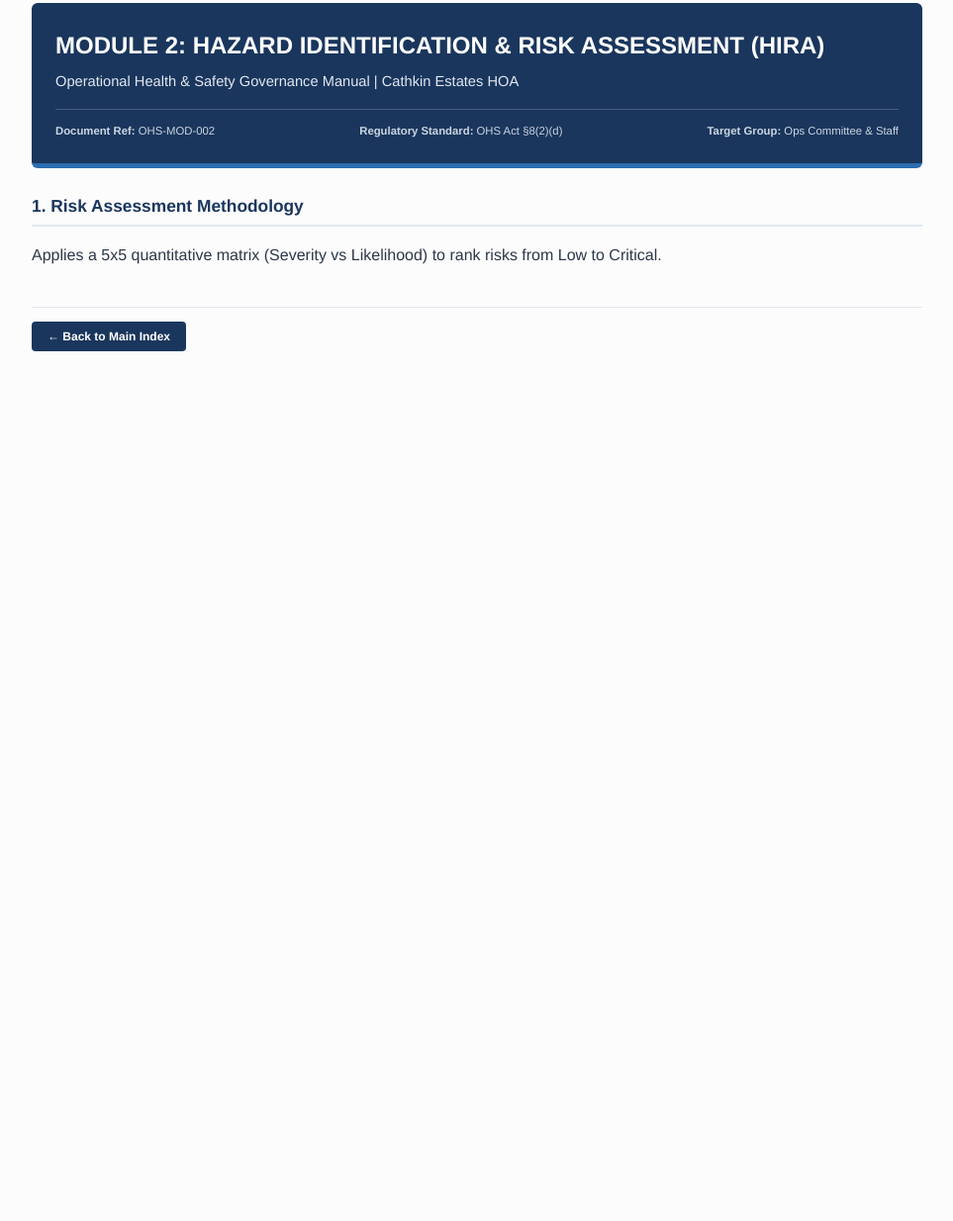
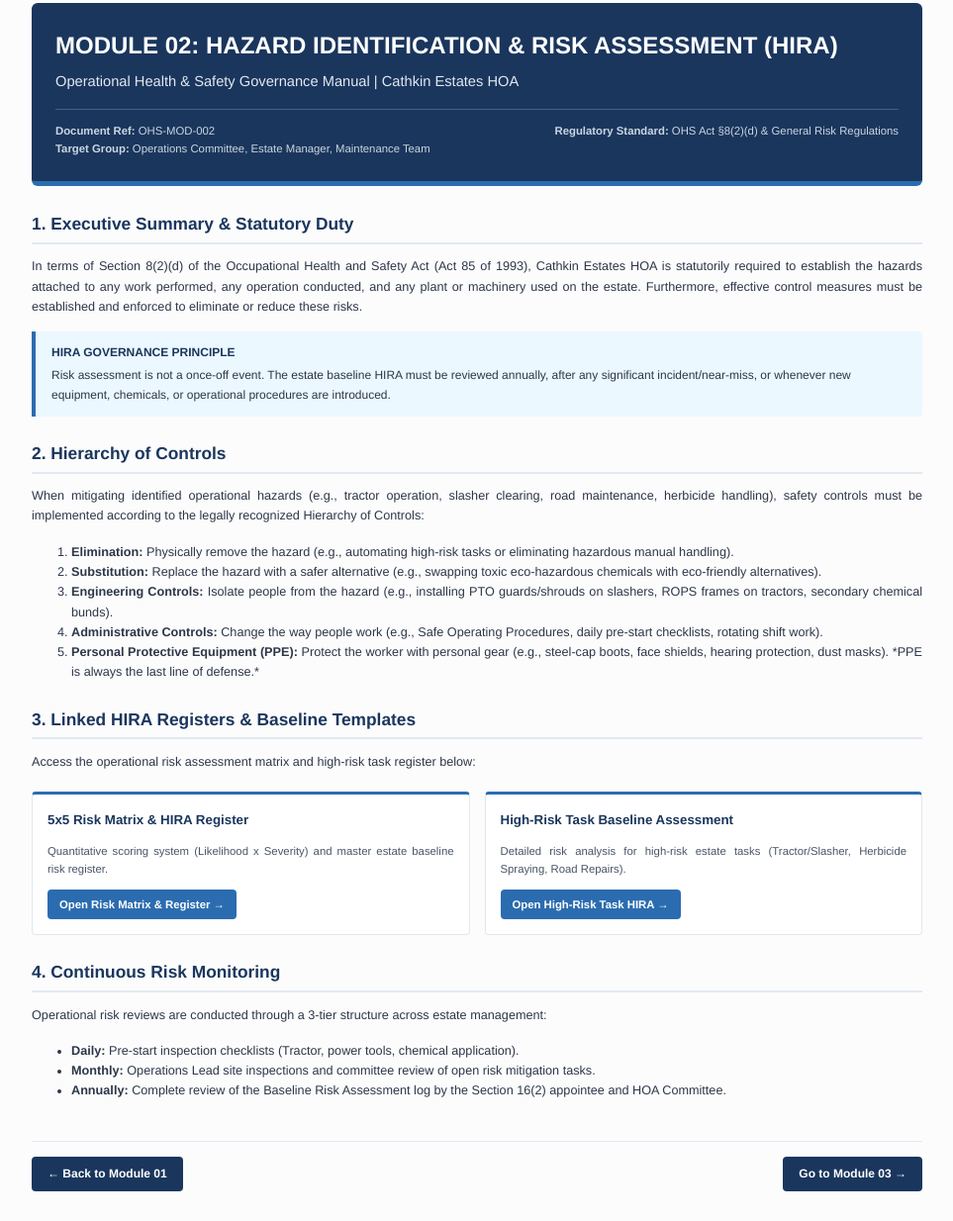
Before and after one commit to cathkinoperations-blip/cathkin-ohs-framework, a plain HTML site: page module_02_hira.html in a window 1280 px wide. Shown: the part 27-1261 px from the top of the page at 99% size, without its empty margins (158-1121 px from the left). Before the commit the page ends 800 px from the top, so only its background shows below. Drawn offline with Linux system fonts and the light colour scheme.

Commit message:
Module 2 completed

```diff
--- a/module_02_hira.html
+++ b/module_02_hira.html
@@ -3,7 +3,7 @@
 <head>
     <meta charset="UTF-8">
     <meta name="viewport" content="width=device-width, initial-scale=1.0">
-    <title>MODULE 2: HAZARD IDENTIFICATION & RISK ASSESSMENT (HIRA)</title>
+    <title>Module 02: Hazard Identification & Risk Assessment (HIRA) | Cathkin Estates HOA</title>
     <style>
         body { font-family: 'Helvetica Neue', Helvetica, Arial, sans-serif; line-height: 1.6; color: #2d3748; max-width: 900px; margin: 30px auto; padding: 0 20px; background-color: #fcfcfd; }
         .header-banner { background-color: #1a365d; color: #ffffff; padding: 24px; border-radius: 6px; margin-bottom: 25px; border-bottom: 5px solid #2b6cb0; }
@@ -11,28 +11,83 @@
         .header-banner .subtitle { font-size: 11pt; color: #e2e8f0; margin: 0; font-weight: 300; }
         .header-banner .meta-bar { margin-top: 15px; padding-top: 12px; border-top: 1px solid rgba(255, 255, 255, 0.2); font-size: 8.5pt; color: #cbd5e0; display: flex; justify-content: space-between; flex-wrap: wrap; }
         h2 { font-size: 13pt; color: #1a365d; border-bottom: 2px solid #e2e8f0; padding-bottom: 4px; margin-top: 24px; margin-bottom: 12px; font-weight: 700; }
+        h3 { font-size: 11pt; color: #2b6cb0; margin-top: 18px; margin-bottom: 8px; font-weight: 600; }
+        p, li { font-size: 9.5pt; text-align: justify; }
+        .callout { background-color: #ebf8ff; border-left: 4px solid #2b6cb0; padding: 12px 16px; margin: 15px 0; border-radius: 0 4px 4px 0; font-size: 9pt; }
+        .callout-title { font-weight: bold; color: #1a365d; margin-bottom: 4px; }
         table { width: 100%; border-collapse: collapse; margin: 15px 0; font-size: 8.5pt; }
-        th { background-color: #2d3748; color: #ffffff; text-align: left; padding: 8px 10px; }
-        td { padding: 7px 10px; border-bottom: 1px solid #e2e8f0; }
-        .form-box { border: 1px solid #cbd5e0; background-color: #ffffff; padding: 14px; border-radius: 4px; margin: 15px 0; }
-        .field-line { border-bottom: 1px dotted #a0aec0; height: 20px; margin-bottom: 8px; font-size: 9pt; }
-        .nav-footer { margin-top: 40px; padding-top: 15px; border-top: 1px solid #e2e8f0; }
+        th { background-color: #2d3748; color: #ffffff; text-align: left; padding: 8px 10px; font-weight: 600; }
+        td { padding: 7px 10px; border-bottom: 1px solid #e2e8f0; vertical-align: top; }
+        tr:nth-child(even) td { background-color: #f7fafc; }
+        .action-card-grid { display: grid; grid-template-columns: 1fr 1fr; gap: 15px; margin: 20px 0; }
+        .action-card { background: #ffffff; border: 1px solid #e2e8f0; border-top: 3px solid #2b6cb0; padding: 15px; border-radius: 4px; }
+        .action-card h4 { margin: 0 0 8px 0; color: #1a365d; font-size: 10pt; }
+        .action-card p { font-size: 8.5pt; margin-bottom: 12px; color: #4a5568; }
+        .btn-link { display: inline-block; background-color: #2b6cb0; color: #ffffff; padding: 6px 12px; border-radius: 4px; text-decoration: none; font-size: 8.5pt; font-weight: bold; }
+        .btn-link:hover { background-color: #1a365d; }
+        .nav-footer { margin-top: 40px; padding-top: 15px; border-top: 1px solid #e2e8f0; display: flex; justify-content: space-between; }
         .nav-footer a { background-color: #1a365d; color: white; padding: 8px 16px; border-radius: 4px; text-decoration: none; font-size: 9pt; font-weight: bold; }
     </style>
 </head>
 <body>
+
     <div class="header-banner">
-        <h1>MODULE 2: HAZARD IDENTIFICATION & RISK ASSESSMENT (HIRA)</h1>
+        <h1>MODULE 02: HAZARD IDENTIFICATION & RISK ASSESSMENT (HIRA)</h1>
         <div class="subtitle">Operational Health & Safety Governance Manual | Cathkin Estates HOA</div>
         <div class="meta-bar">
             <span><strong>Document Ref:</strong> OHS-MOD-002</span>
-            <span><strong>Regulatory Standard:</strong> OHS Act §8(2)(d)</span>
-            <span><strong>Target Group:</strong> Ops Committee & Staff</span>
+            <span><strong>Regulatory Standard:</strong> OHS Act §8(2)(d) & General Risk Regulations</span>
+            <span><strong>Target Group:</strong> Operations Committee, Estate Manager, Maintenance Team</span>
         </div>
     </div>
-    <h2>1. Risk Assessment Methodology</h2><p>Applies a 5x5 quantitative matrix (Severity vs Likelihood) to rank risks from Low to Critical.</p>
+
+    <h2>1. Executive Summary & Statutory Duty</h2>
+    <p>In terms of Section 8(2)(d) of the Occupational Health and Safety Act (Act 85 of 1993), Cathkin Estates HOA is statutorily required to establish the hazards attached to any work performed, any operation conducted, and any plant or machinery used on the estate. Furthermore, effective control measures must be established and enforced to eliminate or reduce these risks.</p>
+
+    <div class="callout">
+        <div class="callout-title">HIRA GOVERNANCE PRINCIPLE</div>
+        Risk assessment is not a once-off event. The estate baseline HIRA must be reviewed annually, after any significant incident/near-miss, or whenever new equipment, chemicals, or operational procedures are introduced.
+    </div>
+
+    <h2>2. Hierarchy of Controls</h2>
+    <p>When mitigating identified operational hazards (e.g., tractor operation, slasher clearing, road maintenance, herbicide handling), safety controls must be implemented according to the legally recognized Hierarchy of Controls:</p>
+
+    <ol>
+        <li><strong>Elimination:</strong> Physically remove the hazard (e.g., automating high-risk tasks or eliminating hazardous manual handling).</li>
+        <li><strong>Substitution:</strong> Replace the hazard with a safer alternative (e.g., swapping toxic eco-hazardous chemicals with eco-friendly alternatives).</li>
+        <li><strong>Engineering Controls:</strong> Isolate people from the hazard (e.g., installing PTO guards/shrouds on slashers, ROPS frames on tractors, secondary chemical bunds).</li>
+        <li><strong>Administrative Controls:</strong> Change the way people work (e.g., Safe Operating Procedures, daily pre-start checklists, rotating shift work).</li>
+        <li><strong>Personal Protective Equipment (PPE):</strong> Protect the worker with personal gear (e.g., steel-cap boots, face shields, hearing protection, dust masks). *PPE is always the last line of defense.*</li>
+    </ol>
+
+    <h2>3. Linked HIRA Registers & Baseline Templates</h2>
+    <p>Access the operational risk assessment matrix and high-risk task register below:</p>
+
+    <div class="action-card-grid">
+        <div class="action-card">
+            <h4>5x5 Risk Matrix & HIRA Register</h4>
+            <p>Quantitative scoring system (Likelihood x Severity) and master estate baseline risk register.</p>
+            <a href="02_sub_hira_register_matrix.html" class="btn-link" target="_blank">Open Risk Matrix & Register &rarr;</a>
+        </div>
+        <div class="action-card">
+            <h4>High-Risk Task Baseline Assessment</h4>
+            <p>Detailed risk analysis for high-risk estate tasks (Tractor/Slasher, Herbicide Spraying, Road Repairs).</p>
+            <a href="02_sub_high_risk_task_hira.html" class="btn-link" target="_blank">Open High-Risk Task HIRA &rarr;</a>
+        </div>
+    </div>
+
+    <h2>4. Continuous Risk Monitoring</h2>
+    <p>Operational risk reviews are conducted through a 3-tier structure across estate management:</p>
+    <ul>
+        <li><strong>Daily:</strong> Pre-start inspection checklists (Tractor, power tools, chemical application).</li>
+        <li><strong>Monthly:</strong> Operations Lead site inspections and committee review of open risk mitigation tasks.</li>
+        <li><strong>Annually:</strong> Complete review of the Baseline Risk Assessment log by the Section 16(2) appointee and HOA Committee.</li>
+    </ul>
+
     <div class="nav-footer">
-        <a href="index.html">&larr; Back to Main Index</a>
+        <a href="01_module_legal_framework.html">&larr; Back to Module 01</a>
+        <a href="03_module_incident_reporting_coida.html">Go to Module 03 &rarr;</a>
     </div>
+
 </body>
 </html>
```
Also changed, not shown: 02_sub_high_risk_task_hira.html (added, +92 -0 lines), 1 other file.
